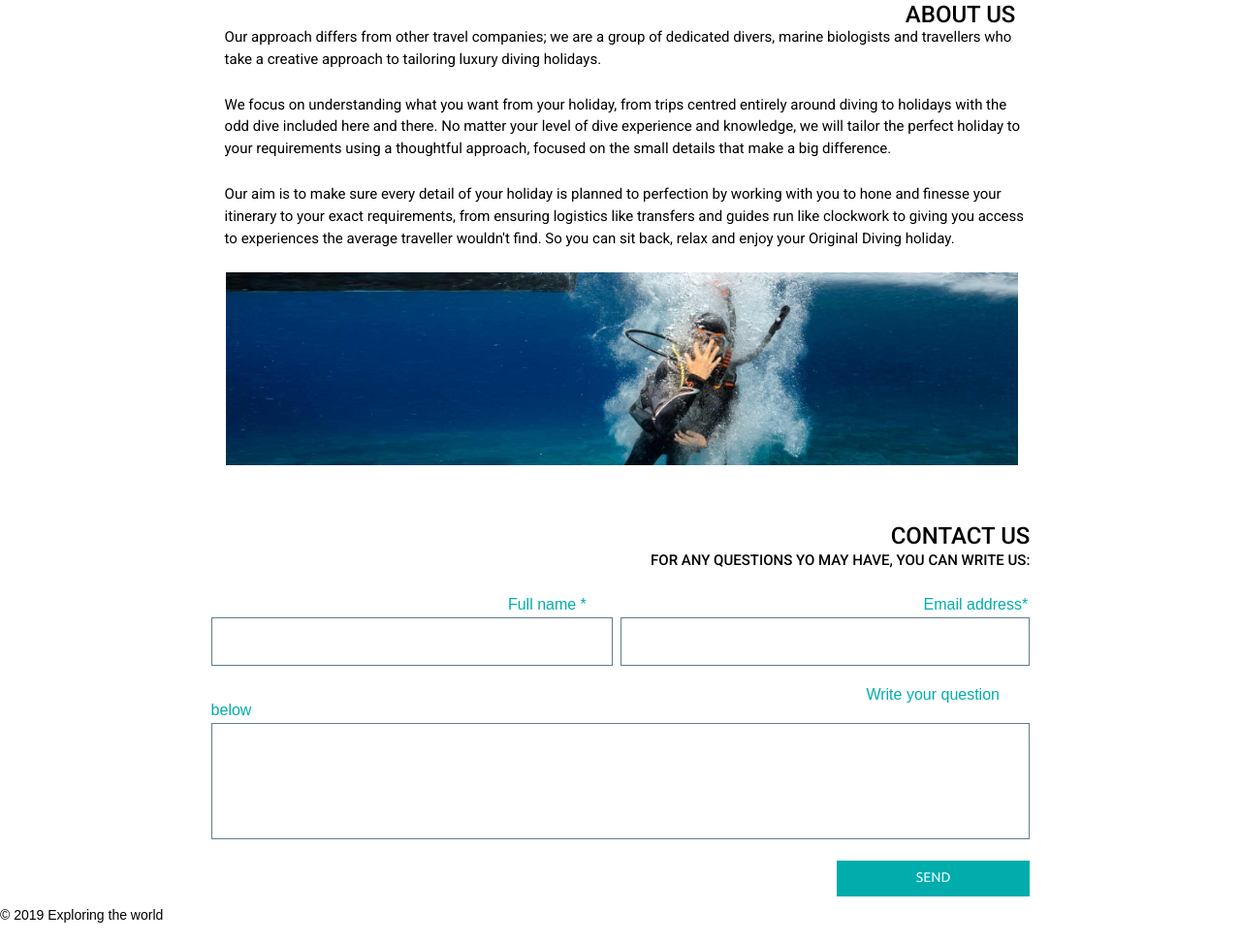
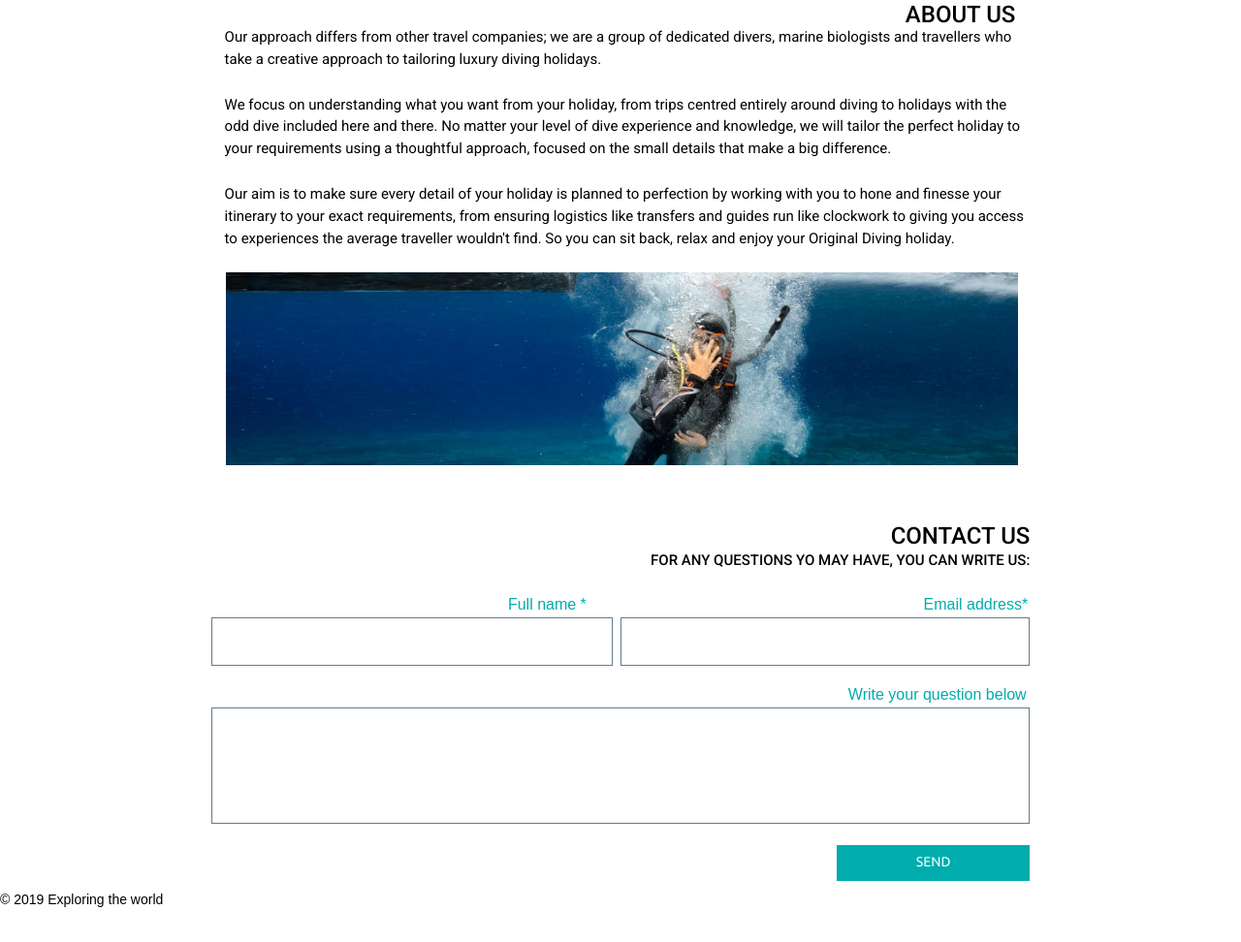
Before and after one commit to OlehLeochko/TestTask, a plain HTML site: page index.html in a window 1280 px wide. Shown: the part 2875-3847 px from the top of the page at 97% size. Drawn offline with Linux system fonts and the light colour scheme; a web font is replaced by a local one.

Commit message:
fix: change padding for label

```diff
--- a/css/style.css
+++ b/css/style.css
@@ -169,7 +169,7 @@ h1 {
     height: 120px; }
   .contact-form form .contact-form__question label {
     margin-top: 20px;
-    padding-left: 80%; }
+    padding-left: 77.8%; }
   .contact-form form label {
     text-align: right;
     padding-left: 74%;
```
